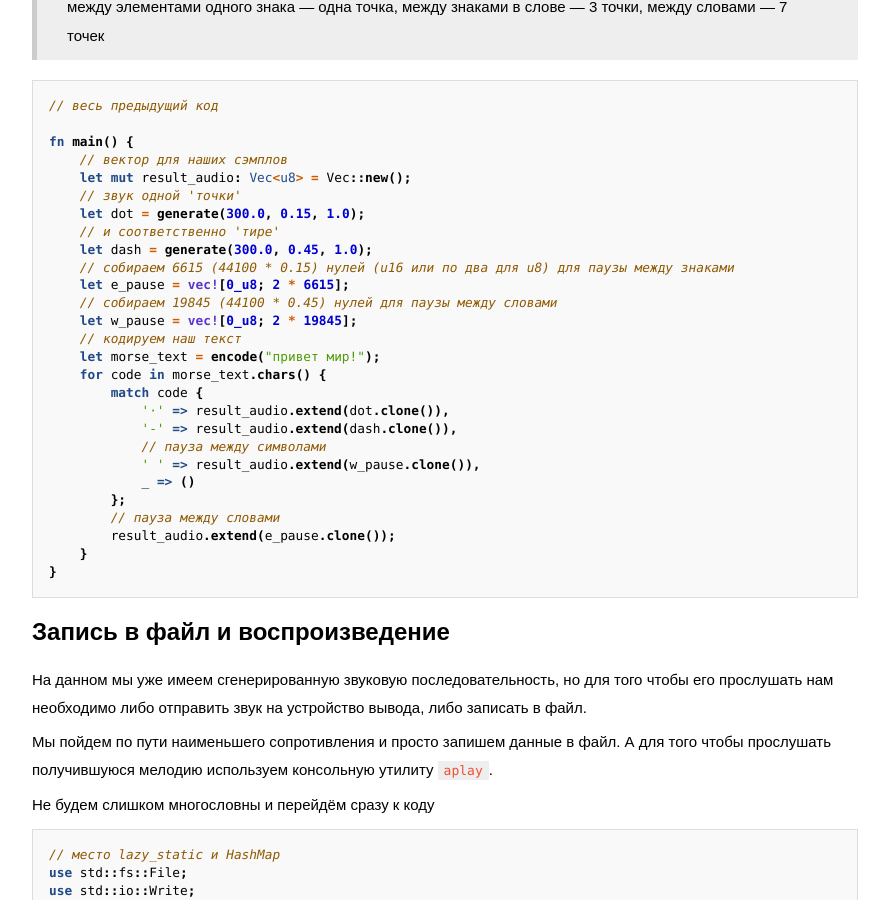
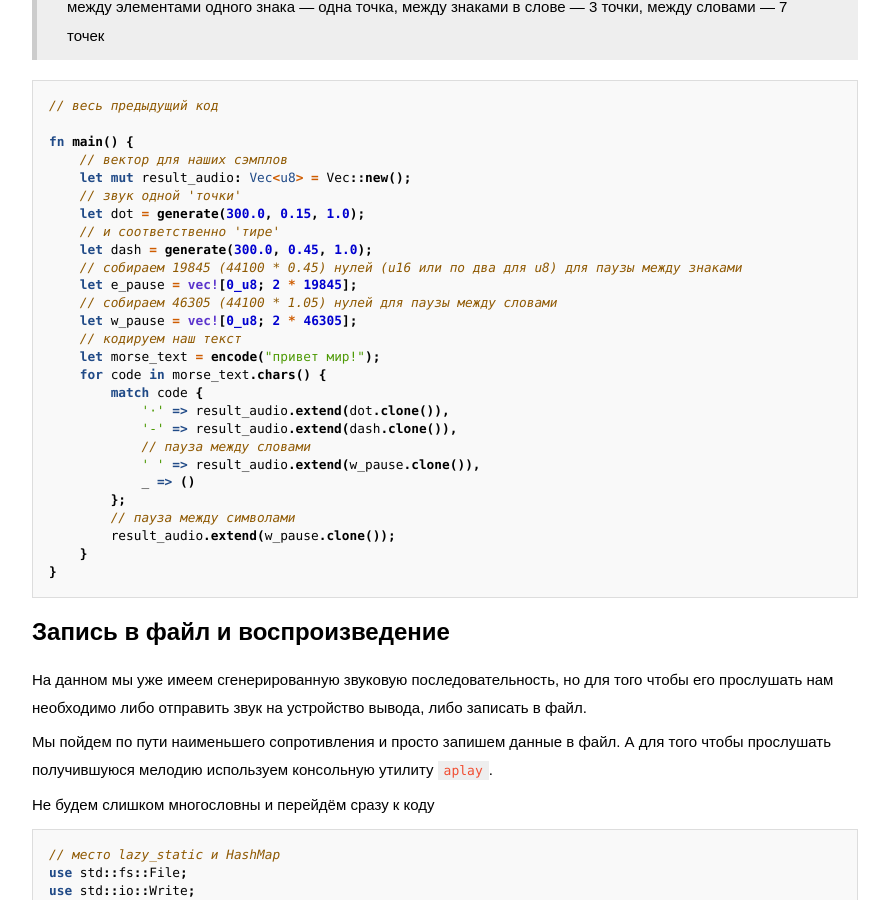
Before and after one commit to FreeCX/freecx.github.io, a Jekyll site: the page built from _posts/2016-09-07-sound-generator-for-morse.markdown, in a window 1280 px wide and 900 px high, scrolled down 3062 px. Shown: the whole window, without its empty margins (195-1084 px from the left). Built offline with Jekyll 4.4.1, drawn with Linux system fonts in a browser that asks for light colours; some web fonts are replaced.

Commit message:
[fix] pause duration

````diff
--- a/_posts/2016-09-07-sound-generator-for-morse.markdown
+++ b/_posts/2016-09-07-sound-generator-for-morse.markdown
@@ -153,22 +153,22 @@ fn main() {
     let dot = generate(300.0, 0.15, 1.0);
     // и соответственно 'тире'
     let dash = generate(300.0, 0.45, 1.0);
-    // собираем 6615 (44100 * 0.15) нулей (u16 или по два для u8) для паузы между знаками
-    let e_pause = vec![0_u8; 2 * 6615];
-    // собираем 19845 (44100 * 0.45) нулей для паузы между словами
-    let w_pause = vec![0_u8; 2 * 19845];
+    // собираем 19845 (44100 * 0.45) нулей (u16 или по два для u8) для паузы между знаками
+    let e_pause = vec![0_u8; 2 * 19845];
+    // собираем 46305 (44100 * 1.05) нулей для паузы между словами
+    let w_pause = vec![0_u8; 2 * 46305];
     // кодируем наш текст
     let morse_text = encode("привет мир!");
     for code in morse_text.chars() {
         match code {
             '·' => result_audio.extend(dot.clone()),
             '-' => result_audio.extend(dash.clone()),
-            // пауза между символами
+            // пауза между словами
             ' ' => result_audio.extend(w_pause.clone()),
             _ => ()
         };
-        // пауза между словами
-        result_audio.extend(e_pause.clone());
+        // пауза между символами
+        result_audio.extend(w_pause.clone());
     }
 }
 ```
````
